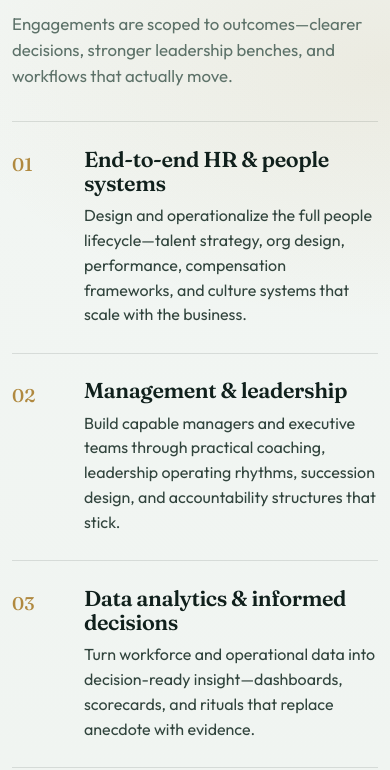
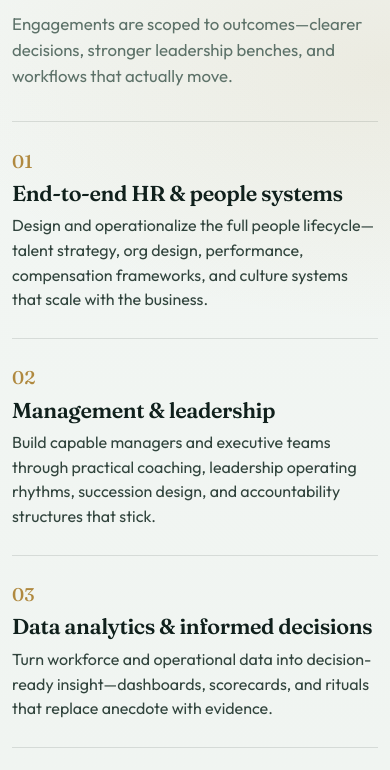
Before and after one commit to StefanT-dev/cursor-1, a plain HTML site: page index.html in a window 390 px wide. Shown: the part 1077-1847 px from the top of the page. Drawn offline with Linux system fonts and the light colour scheme.

Commit message:
Fix mobile offerings layout so index numbers stack above titles
Prevents 01–06 from overlapping service titles on narrow viewports.

Co-authored-by: StefanT-dev <StefanT-dev@users.noreply.github.com>

```diff
--- a/styles.css
+++ b/styles.css
@@ -582,6 +582,15 @@ p {
     --shell: min(1120px, calc(100% - 1.5rem));
   }
 
+  .offer {
+    grid-template-columns: 1fr;
+    gap: 0.35rem 0;
+  }
+
+  .offer__index {
+    padding-top: 0;
+  }
+
   .hero__actions,
   .contact__actions {
     flex-direction: column;
```
